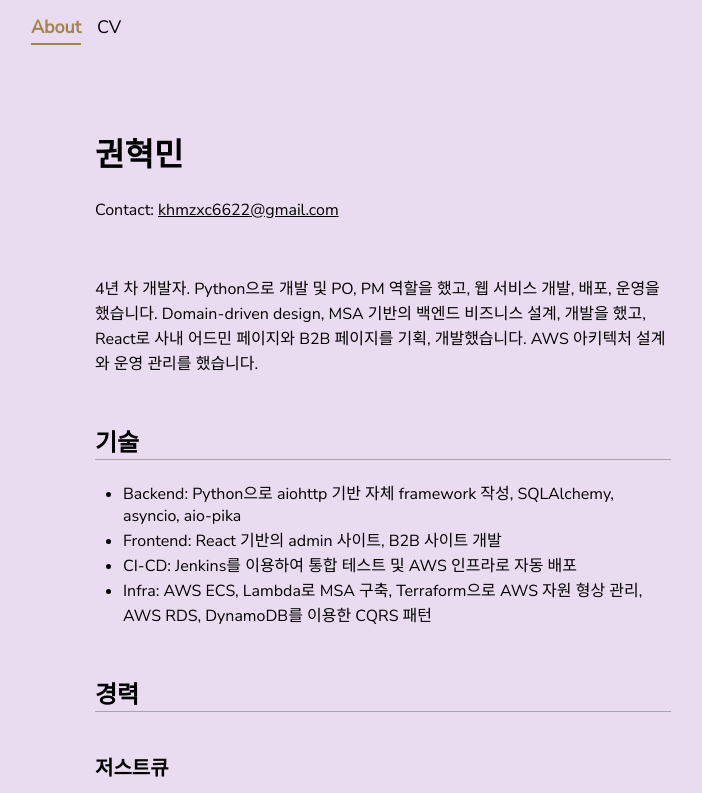
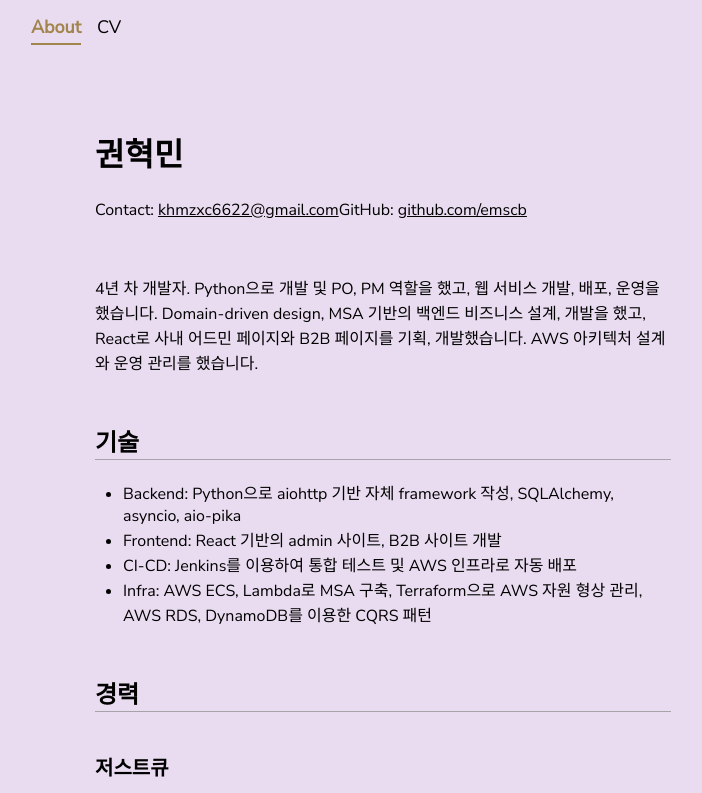
Before and after one commit to emscb/emscb_blog, a React (Create React App) app: page / in a window 1280 px wide. Shown: the top 793 px of the page, without its empty margins (257-959 px from the left). Built offline with nearby package versions, Linux system fonts and the light colour scheme.

Commit message:
Add GitHub link

```diff
--- a/src/components/Footer.tsx
+++ b/src/components/Footer.tsx
@@ -31,6 +31,7 @@ const Footer = () => {
 	return (
 		<FooterBlock>
 			<SNSLink href="mailto:khmzxc6622@gmail.com">Email</SNSLink>
+			<SNSLink href="https://github.com/emscb" target="_blank" rel="noopener noreferrer">GitHub</SNSLink>
 		</FooterBlock>
 	);
 };
--- a/src/pages/About.tsx
+++ b/src/pages/About.tsx
@@ -19,6 +19,17 @@ const About = () => {
 					}}
 				>
 					khmzxc6622@gmail.com
+				</a>
+				GitHub:{" "}
+				<a
+					href="https://github.com/emscb"
+					target="_blank"
+					rel="noopener noreferrer"
+					style={{
+						color: "inherit",
+					}}
+				>
+					github.com/emscb
 				</a>
 			</p>
 			<br />
```
Also changed, not shown: 1 other file (tests, documents, lock files or other folders).
